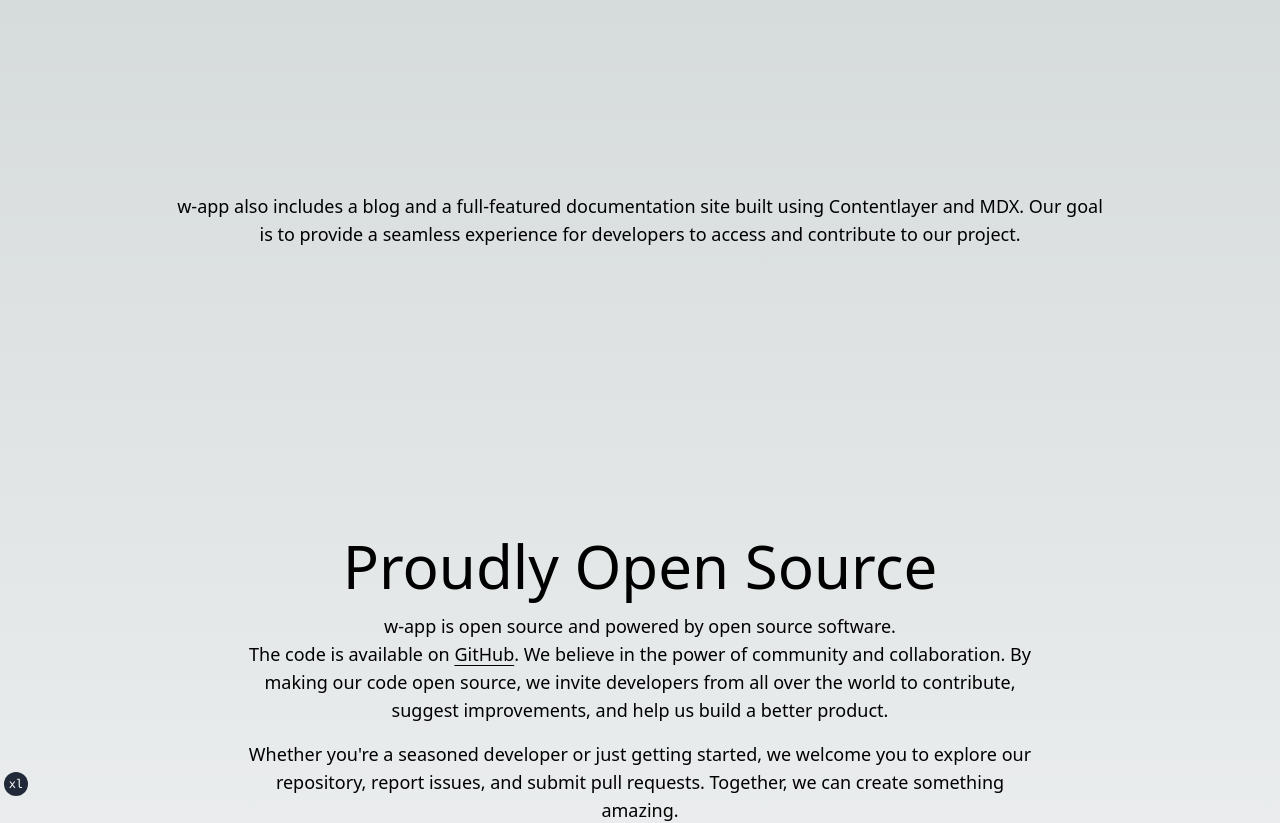
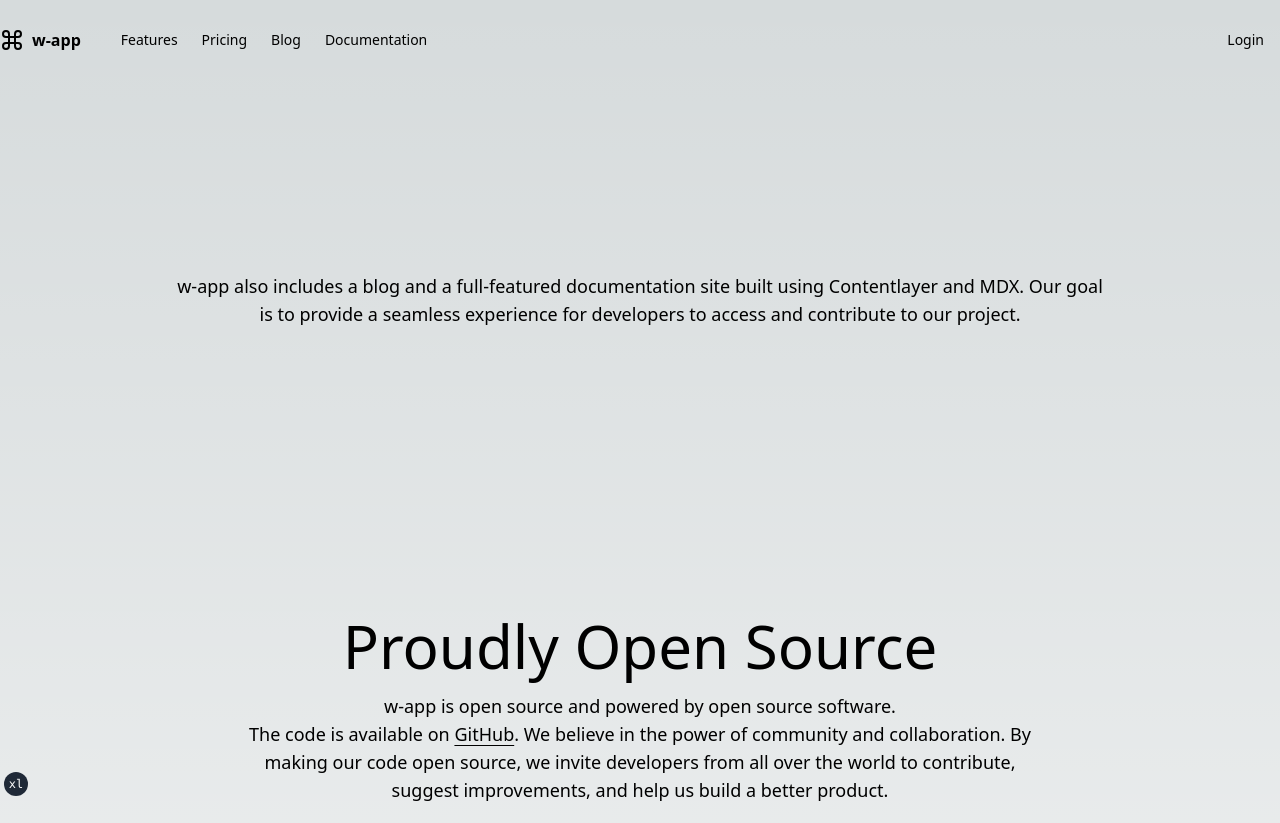
Before and after one commit to ZhiyaoWen999/w-app, a Next.js app: page / in a window 1280 px wide. Shown: the top 823 px of the page. Built offline with nearby package versions, Linux system fonts and the light colour scheme.

Commit message:
add marketing

```diff
--- /dev/null
+++ b/app/(marketing)/layout.tsx
@@ -0,0 +1,41 @@
+import Link from "next/link"
+
+import { marketingConfig } from "@/config/marketing"
+import { cn } from "@/lib/utils"
+import { buttonVariants } from "@/components/ui/button"
+import { MainNav } from "@/components/main-nav"
+import { SiteFooter } from "@/components/site-footer"
+import { Suspense } from "react"
+
+interface MarketingLayoutProps {
+  children: React.ReactNode
+}
+
+export default async function MarketingLayout({
+  children,
+}: MarketingLayoutProps) {
+  return (
+    <div className="flex min-h-screen flex-col">
+        <Suspense >
+      <header className="container z-40 bg-background">
+        <div className="flex h-20 items-center justify-between py-6">
+          <MainNav items={marketingConfig.mainNav} />
+          <nav>
+            <Link
+              href="/login"
+              className={cn(
+                buttonVariants({ variant: "secondary", size: "sm" }),
+                "px-4"
+              )}
+            >
+              Login
+            </Link>
+          </nav>
+        </div>
+      </header>
+        </Suspense>
+      <main className="flex-1">{children}</main>
+      <SiteFooter />
+    </div>
+  )
+}
--- /dev/null
+++ b/app/robots.ts
@@ -0,0 +1,10 @@
+import { MetadataRoute } from "next"
+
+export default function robots(): MetadataRoute.Robots {
+  return {
+    rules: {
+      userAgent: "*",
+      allow: "/",
+    },
+  }
+}
--- a/components/icons.tsx
+++ b/components/icons.tsx
@@ -26,7 +26,7 @@
   type Icon as LucideIcon,
 } from "lucide-react"
 
-export type Icon = LucideIcon
+export type Icon = typeof LucideIcon
 
 export const Icons = {
   logo: Command,
--- a/components/main-nav.tsx
+++ b/components/main-nav.tsx
@@ -4,7 +4,7 @@
 import Link from "next/link"
 import { useSelectedLayoutSegment } from "next/navigation"
 
-import { MainNavItem } from "types"
+import { MainNavItem } from "@/types"
 import { siteConfig } from "@/config/site"
 import { cn } from "@/lib/utils"
 import { Icons } from "@/components/icons"
--- /dev/null
+++ b/config/marketing.ts
@@ -0,0 +1,22 @@
+import { MarketingConfig } from "@/types"
+
+export const marketingConfig: MarketingConfig = {
+  mainNav: [
+    {
+      title: "Features",
+      href: "/#features",
+    },
+    {
+      title: "Pricing",
+      href: "/pricing",
+    },
+    {
+      title: "Blog",
+      href: "/blog",
+    },
+    {
+      title: "Documentation",
+      href: "/docs",
+    },
+  ],
+}
```
Also changed, not shown: app/(marketing)/page.tsx (renamed from app/page.tsx).
